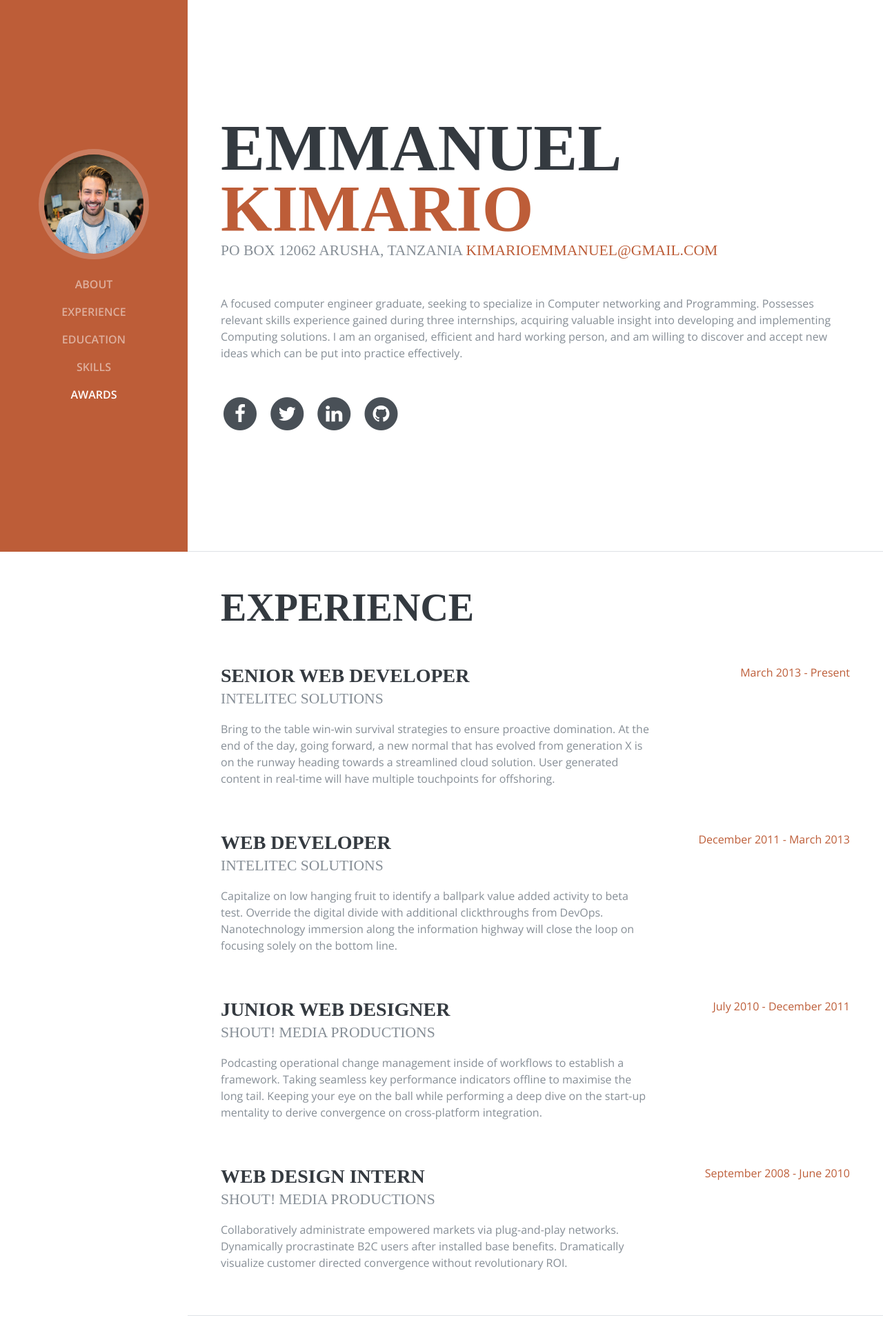
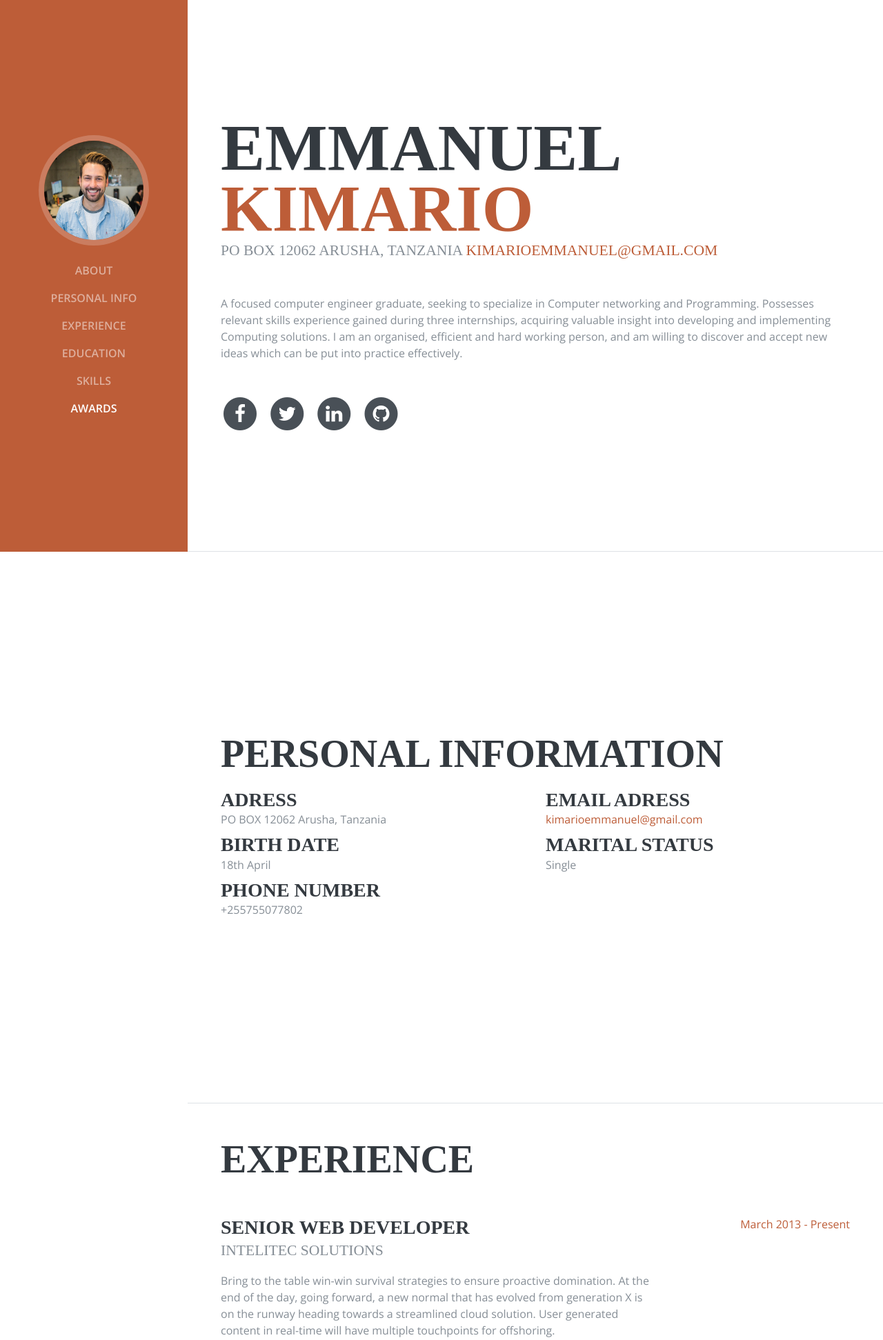
Before and after one commit to emma-kimario/My-Profile-Project, a Node server app: template app/views/index.ejs in a window 1280 px wide. Shown: the top 1943 px of the page at 69% size. Run offline with Node 20, Linux system fonts and the light colour scheme; the template is opened without the code that fills it, so the values that code supplies are empty; some libraries are stand-ins or nearby versions; some web fonts are replaced.

Commit message:
Major improvements to the app

```diff
--- a/app/app.js
+++ b/app/app.js
@@ -1,4 +1,5 @@
 var express = require('express');
+var reload = require('reload');
 
 var app = express();
 
@@ -14,3 +15,5 @@ app.use(require('./routes/indexRoute'));
 var server = app.listen(app.get('port'), function(){
     console.log('Listening on port ' + app.get('port') + ': ' + 'Visit http://localhost:'+ app.get('port') + '/');
 });
+
+reload(server, app);
--- a/app/views/index.ejs
+++ b/app/views/index.ejs
@@ -9,7 +9,6 @@
 </head>
 
 <body id="page-top">
-
   <!-- Insert the sidebar.ejs partial here -->
   <% include partials/template/sidebar.ejs %>
 
@@ -17,6 +16,9 @@
 
     <!-- Insert the about.ejs partial here -->
     <% include partials/content/about.ejs %>
+
+    <!-- Insert the about.ejs partial here -->
+    <% include partials/content/personalInfo.ejs %>
 
     <!-- Insert the experience.ejs partial here -->
     <% include partials/content/experience.ejs %>
@@ -31,7 +33,6 @@
     <% include partials/content/awards.ejs %>
 
   </div>
-
   <!-- Bootstrap core JavaScript -->
   <% include partials/template/footer.ejs %>
 
--- a/app/views/partials/content/education.ejs
+++ b/app/views/partials/content/education.ejs
@@ -4,24 +4,36 @@
 
       <div class="resume-item d-flex flex-column flex-md-row mb-5">
         <div class="resume-content mr-auto">
-          <h3 class="mb-0">University of Colorado Boulder</h3>
-          <div class="subheading mb-3">Bachelor of Science</div>
-          <div>Computer Science - Web Development Track</div>
-          <p>GPA: 3.23</p>
+          <h3 class="mb-0">University of Dar es Salaam</h3>
+          <div class="subheading mb-3">Bachelor of Science </div>
+          <div>Computer Engineering  and Information Technologies (BSc. CEIT)</div>
+          <!-- <p>GPA: 3.23</p> -->
         </div>
         <div class="resume-date text-md-right">
-          <span class="text-primary">August 2006 - May 2010</span>
+          <span class="text-primary">October 2014 - July 2018</span>
+        </div>
+      </div>
+
+      <div class="resume-item d-flex flex-column flex-md-row mb-5">
+        <div class="resume-content mr-auto">
+          <h3 class="mb-0">Mzumbe High School</h3>
+          <div class="subheading mb-3">PCM (Physics Chemistry and Mathematics)</div>
+          <div>Awarded: Advanced Certificate of Secondary School Education (ACSEE)</div>
+          <!-- <p>GPA: 3.23</p> -->
+        </div>
+        <div class="resume-date text-md-right">
+          <span class="text-primary">April 2012 - May 2014</span>
         </div>
       </div>
 
       <div class="resume-item d-flex flex-column flex-md-row">
         <div class="resume-content mr-auto">
-          <h3 class="mb-0">James Buchanan High School</h3>
-          <div class="subheading mb-3">Technology Magnet Program</div>
-          <p>GPA: 3.56</p>
+          <h3 class="mb-0">Mzumber Secondary School</h3>
+          <div class="subheading mb-3">Studied Science Subjects</div>
+          <p>Awarded:  Certificate of Secondary School Education (CSEE)</p>
         </div>
         <div class="resume-date text-md-right">
-          <span class="text-primary">August 2002 - May 2006</span>
+          <span class="text-primary">January 2008 - November 2011</span>
         </div>
       </div>
 
--- /dev/null
+++ b/app/views/partials/content/personalInfo.ejs
@@ -0,0 +1,54 @@
+<section class="resume-section p-3 p-lg-5 d-flex flex-column" id="personalInfo">
+    <div class="my-auto">
+      <h2 class="mb-3">Personal Information</h2>
+
+      <div class="row">
+          <div class="col-md-6">
+            <div class="resume-item d-flex flex-column flex-md-row mb-2">
+                <div class="resume-content mr-auto">
+                  <h3 class="mb-0">Adress</h3>
+                  <div>PO BOX 12062 Arusha, Tanzania</div>
+                  <!-- <p>GPA: 3.23</p> -->
+                </div>
+            </div>
+          </div>
+          <div class="col-md-6">
+            <div class="resume-item d-flex flex-column flex-md-row mb-2">
+                <div class="resume-content mr-auto">
+                  <h3 class="mb-0">Email Adress</h3>
+                  <div><a href="mailto:name@email.com">kimarioemmanuel@gmail.com</a></div>
+                  <!-- <p>GPA: 3.23</p> -->
+                </div>
+            </div>
+          </div>
+          <div class="col-md-6">
+            <div class="resume-item d-flex flex-column flex-md-row mb-2">
+                <div class="resume-content mr-auto">
+                  <h3 class="mb-0">Birth Date</h3>
+                  <div>18th April</div>
+                  <!-- <p>GPA: 3.23</p> -->
+                </div>
+            </div>
+          </div>
+          <div class="col-md-6">
+            <div class="resume-item d-flex flex-column flex-md-row mb-2">
+                <div class="resume-content mr-auto">
+                  <h3 class="mb-0">Marital Status</h3>
+                  <div>Single</div>
+                  <!-- <p>GPA: 3.23</p> -->
+                </div>
+            </div>
+          </div>
+          <div class="col-md-6">
+            <div class="resume-item d-flex flex-column flex-md-row mb-2">
+                <div class="resume-content mr-auto">
+                  <h3 class="mb-0">Phone Number</h3>
+                  <div>+255755077802</div>
+                  <!-- <p>GPA: 3.23</p> -->
+                </div>
+            </div>
+          </div>
+      </div>
+
+
+  </section>
--- a/app/views/partials/content/skills.ejs
+++ b/app/views/partials/content/skills.ejs
@@ -37,6 +37,9 @@
         <li class="list-inline-item">
           <i class="devicons devicons-npm"></i>
         </li>
+        <li class="list-inline-item">
+          <i class="devicons devicons-python"></i>
+        </li>
       </ul>
 
       <div class="subheading mb-3">Workflow</div>
--- a/app/views/partials/template/footer.ejs
+++ b/app/views/partials/template/footer.ejs
@@ -6,3 +6,4 @@
 
 <!-- Custom scripts for this template -->
 <script src="/js/resume.js"></script>
+<script src="/reload/reload.js"></script>
--- a/app/views/partials/template/sidebar.ejs
+++ b/app/views/partials/template/sidebar.ejs
@@ -12,6 +12,9 @@
       <ul class="navbar-nav">
         <li class="nav-item">
           <a class="nav-link js-scroll-trigger" href="#about">About</a>
+        </li>
+        <li class="nav-item">
+          <a class="nav-link js-scroll-trigger" href="#personalInfo">Personal Info</a>
         </li>
         <li class="nav-item">
           <a class="nav-link js-scroll-trigger" href="#experience">Experience</a>
--- a/package.json
+++ b/package.json
@@ -4,12 +4,13 @@
   "description": "Building a simple cv website using node js and Express",
   "main": "app/app.js",
   "scripts": {
-    "test": "echo \"Error: no test specified\" && exit 1"
+    "start": "nodemon -e css,ejs,js,json --watch app"
   },
   "author": "Emmanuel Kimario",
   "license": "ISC",
   "dependencies": {
     "ejs": "^2.6.1",
-    "express": "^4.16.3"
+    "express": "^4.16.3",
+    "reload": "^2.3.1"
   }
 }
```
Also changed, not shown: app/data/data.json (added, +19 -0 lines), 1 other file. Lines whose indentation alone changed are shown as unchanged.
